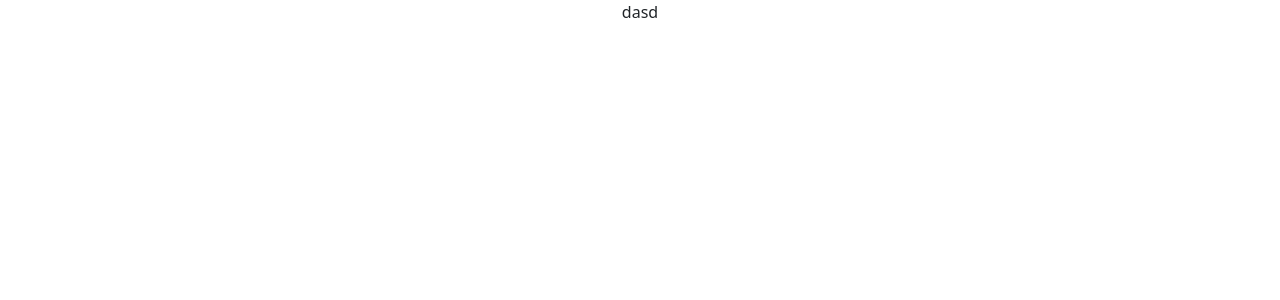
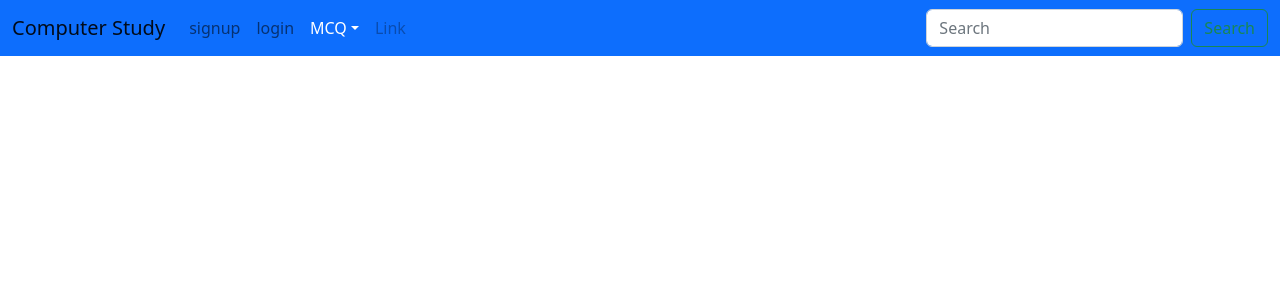
Before and after one commit to VinayRana307/mcq_quiz, a React (Create React App) app: page / in a window 1280 px wide. Before the commit this address had no page. Shown: the top 300 px of the page. Built offline with nearby package versions, Linux system fonts and the light colour scheme.

Commit message:
today commit

```diff
--- a/src/App.js
+++ b/src/App.js
@@ -5,7 +5,6 @@ function App() {
   return (
     <div className="App">
       <Router />
-      dasd
     </div>
   );
 }
--- a/src/Routers/Router.js
+++ b/src/Routers/Router.js
@@ -1,12 +1,16 @@
 import { BrowserRouter, Routes, Route } from "react-router-dom";
 import WordQuiz from "../Components/Pages/MS_Word/MS_Word";
 import HomePage from "../Components/Pages/HomePage/HomePage";
+import { HashRouter } from 'react-router-dom';
 
 export default function Router() {
   return (
+    <HashRouter>
       <Routes>
             <Route path="/msword" element={<WordQuiz />} />
             <Route path="/home" element={<HomePage />} />
+            <Route path="/" element={<HomePage />} />
       </Routes>
+      </HashRouter>
   );
 }
--- a/src/index.js
+++ b/src/index.js
@@ -5,9 +5,7 @@ import App from './App';
 import { HashRouter } from "react-router-dom";
 
 ReactDOM.render(
-  <HashRouter>
-      <App />
-  </HashRouter>,
+      <App />,
   document.getElementById('root')
 );
 
```
